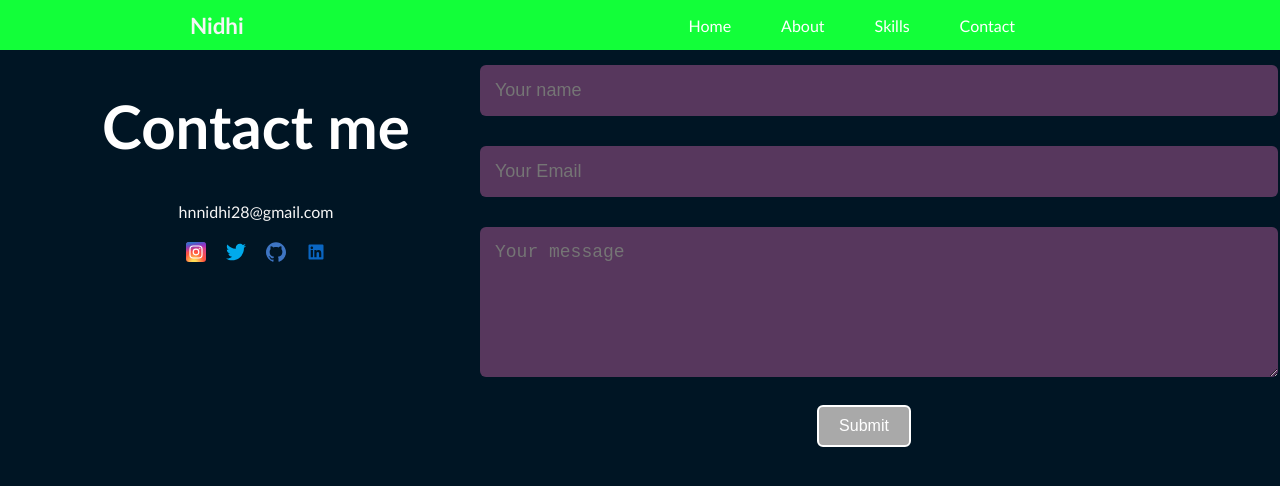
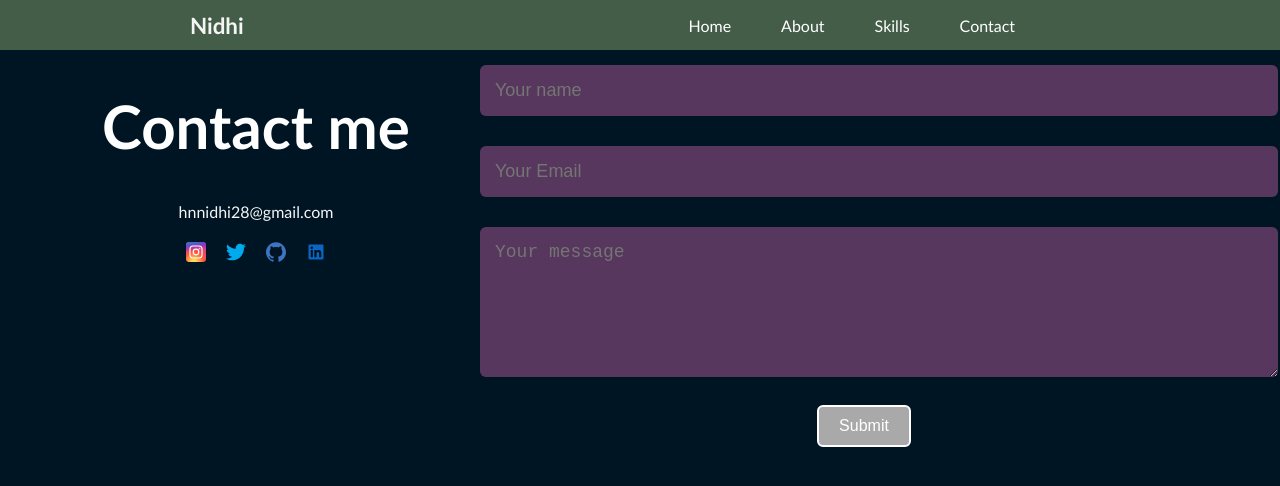
Before and after one commit to nidhihn/Internportfolio, a React (Create React App) app: page /Contact in a window 1280 px wide. Shown: the top 486 px of the page. Built offline with nearby package versions, Linux system fonts and the light colour scheme.

Commit message:
Added hover

```diff
--- a/src/css/Navbar.css
+++ b/src/css/Navbar.css
@@ -3,7 +3,7 @@ nav {
     justify-content: space-around;
     align-items: center;
     height: 50px;
-    background-color:#12ff39 ;
+    background-color:#445D48 ;
     position: sticky;
 }
 nav ul {
```
